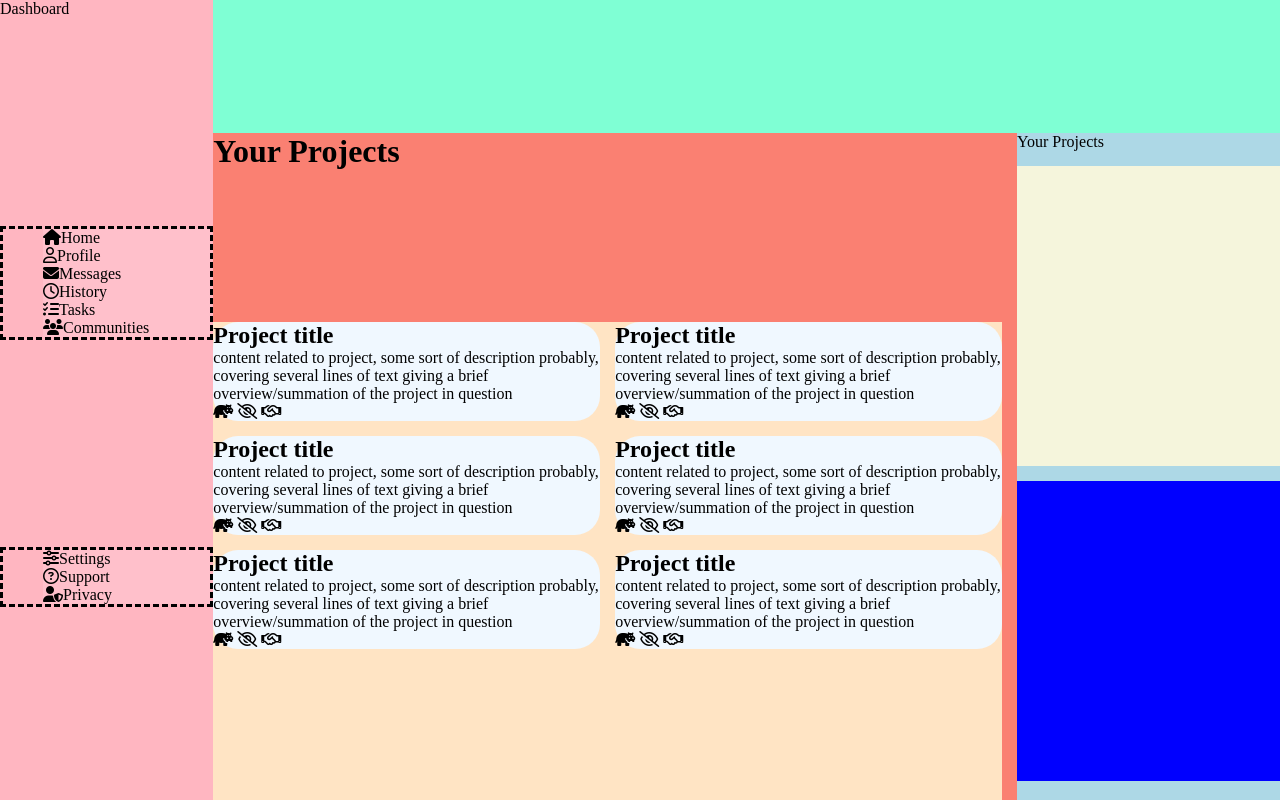
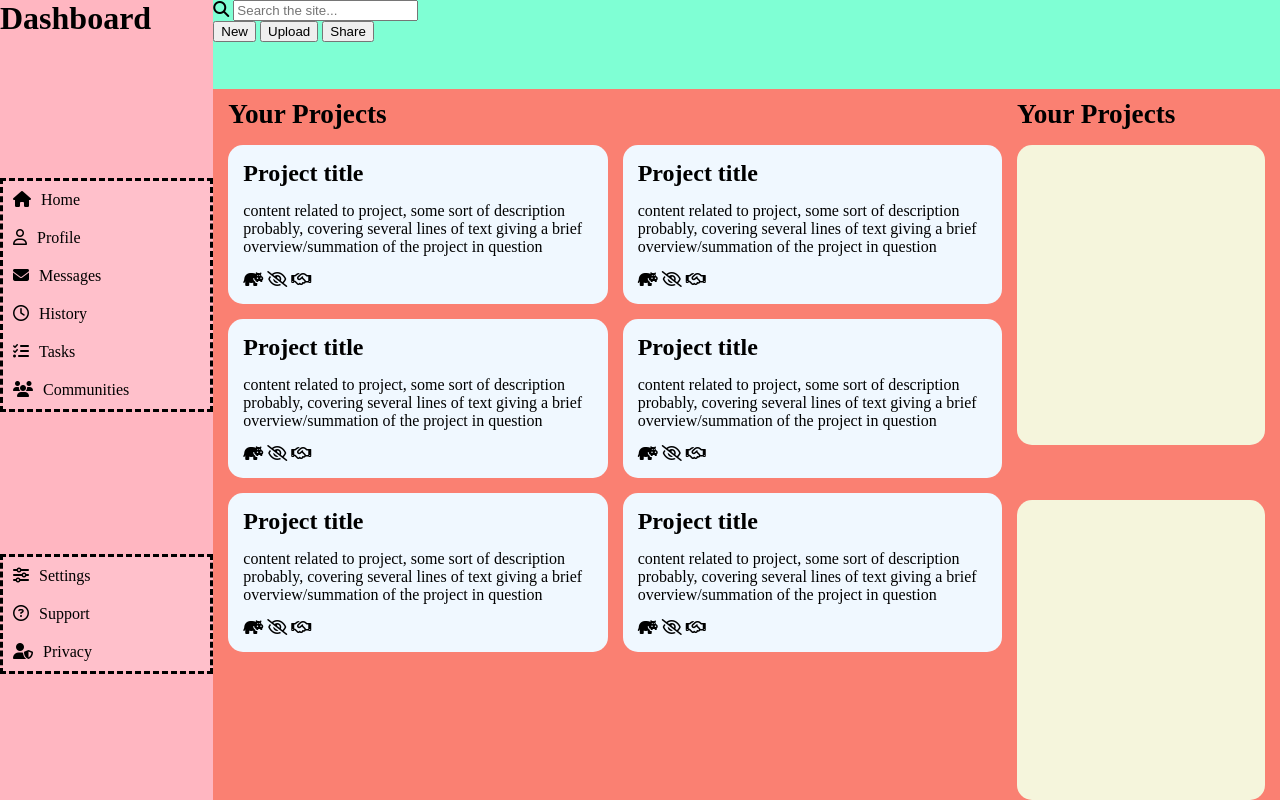
Before and after one commit to fintonius/admin-dashboard, a plain HTML site: page index.html in a window 1280 px wide. Drawn offline with Linux system fonts and the light colour scheme.

Commit message:
add further styling and temp content to dashboard

```diff
--- a/index.html
+++ b/index.html
@@ -10,10 +10,23 @@
 </head>
 <body>
     <main>
-        <div class="header"></div>
-        <div class="side-bar">
+        <div class="header">
+            <div class="search-bar">
+                <i class="fa-solid fa-magnifying-glass"></i>
+                <input type="search" id="my-search" placeholder="Search the site..." />
+            </div>
+            <div class="alert"></div>
+            <div class="user-info"></div>
+            <div class="user-welcome"></div>
+            <div class="shortcuts">
+                <button class="header-button">New</button>
+                <button class="header-button">Upload</button>
+                <button class="header-button">Share</button>
+            </div>
+        </div>
+        <div class="sidebar">
             <div class="side-icon">
-                Dashboard
+               <h1 class="dashboard-title">Dashboard</h1>
             </div>
             <div class="account-links">
                 <ul>
@@ -34,8 +47,10 @@
             </div>
         </div>
         <div class="main-content">
+            <h1 class="project-heading">Your Projects</h1>
+            <h1 class="notification-heading">Your Projects</h1>
             <div class="projects">
-                <h1 class="project-heading">Your Projects</h1>
+
                 <div class="project-list">
                     <article class="project">
                         <h1>Project title</h1>
@@ -112,7 +127,6 @@
                 </div>
             </div>
             <div class="notifications">
-                <p class="notification-heading">Your Projects</p>
                 <div class="announcements"></div>
                 <div class="trending"></div>
             </div>
--- a/styles.css
+++ b/styles.css
@@ -17,18 +17,24 @@ main {
     grid-column: 2 / 6;
 }
 
-.side-bar {
+.sidebar {
     background-color: lightpink;
     grid-row: 1 / 3;
     display: grid;
     grid-gap: 15px;
 }
-ul {
+.sidebar ul {
     border: dashed;
+    padding-left: 0px;
 }
-li {
+.sidebar li {
     list-style: none;
     background-color: pink;
+    padding: 10px;
+}
+
+.sidebar i {
+    padding-right: 10px;;
 }
 
 .main-content {
@@ -37,12 +43,23 @@ li {
     grid-template-columns: 3fr 1fr;
     grid-gap: 15px;
 }
+
+.project-heading,
+.notification-heading {
+    margin-top: 10px;
+    font-size: 1.7rem;
+}
+
+.project-heading {
+    margin-left: 15px;
+}
+
 .projects {
     display: grid;
     grid-template-columns: 1fr;
+    margin-left: 15px;
 }
 .project-list {
-    background-color: bisque;
     display: grid;
     grid-template-columns: 1fr 1fr;
     grid-auto-rows: min-content;
@@ -51,29 +68,25 @@ li {
 
 .project {
     background-color: aliceblue;
-    border-radius: 25px;
-    /* display: grid; */
-    /* grid-template-rows: 1fr 1fr 1fr; */
+    border-radius: 15px;
+    display: grid;
+    padding: 15px;
+    grid-gap: 15px
 }
 
 .notifications {
-    background-color: lightblue;
     display: grid;
-    grid-template-columns: 1fr;
-    grid-auto-rows: min-content;
-    grid-gap: 15px;
+    /* grid-template-rows: 1fr ; */
+    grid-gap: 55px;
 }
 
 .notifications p {
     grid-column: 1;
 }
-.announcements {
+.announcements,
+.trending {
+    border-radius: 15px;
     background-color: beige;
     height: 300px;
+    margin-right: 15px;
 }
-
-.trending {
-    background-color: blue;
-    height: 300px;
-
-}
```
